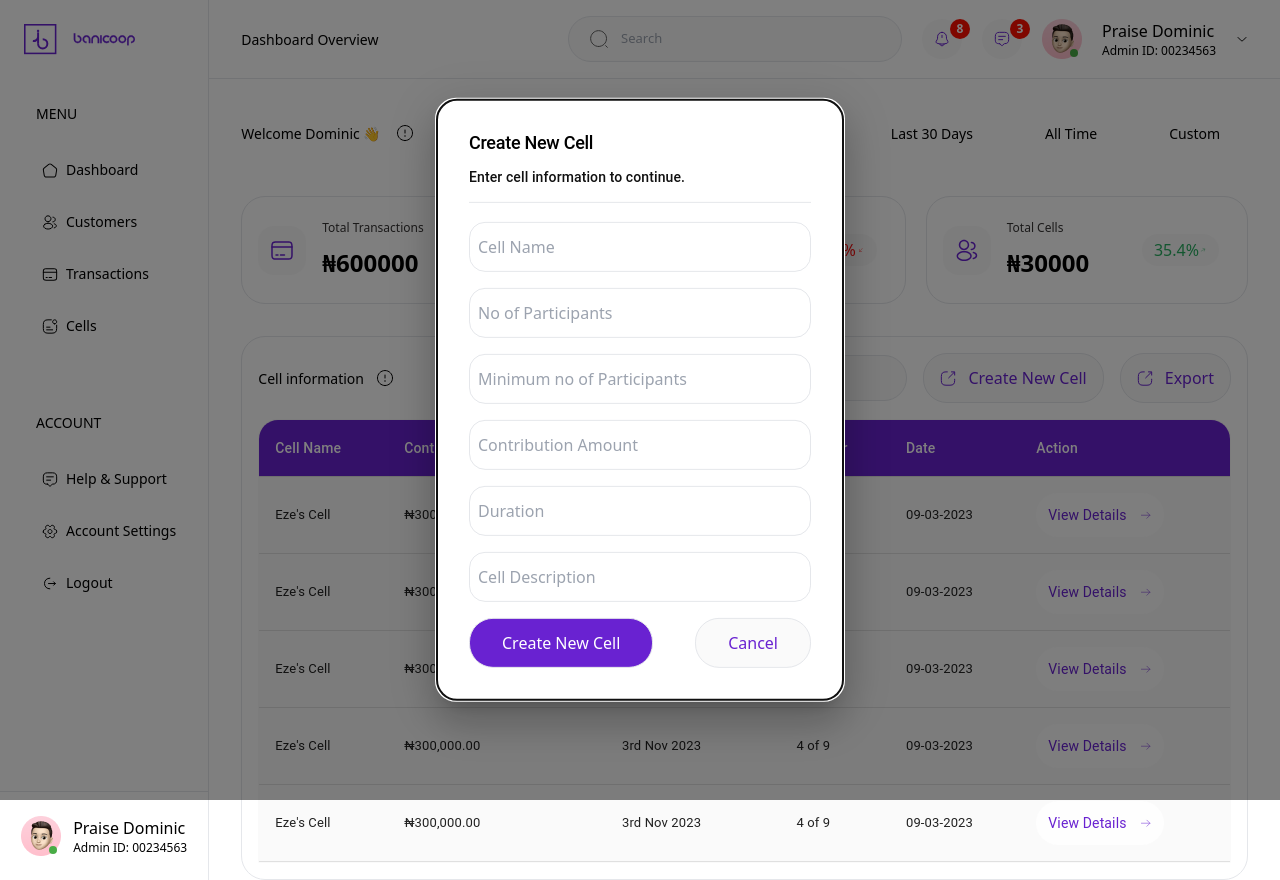
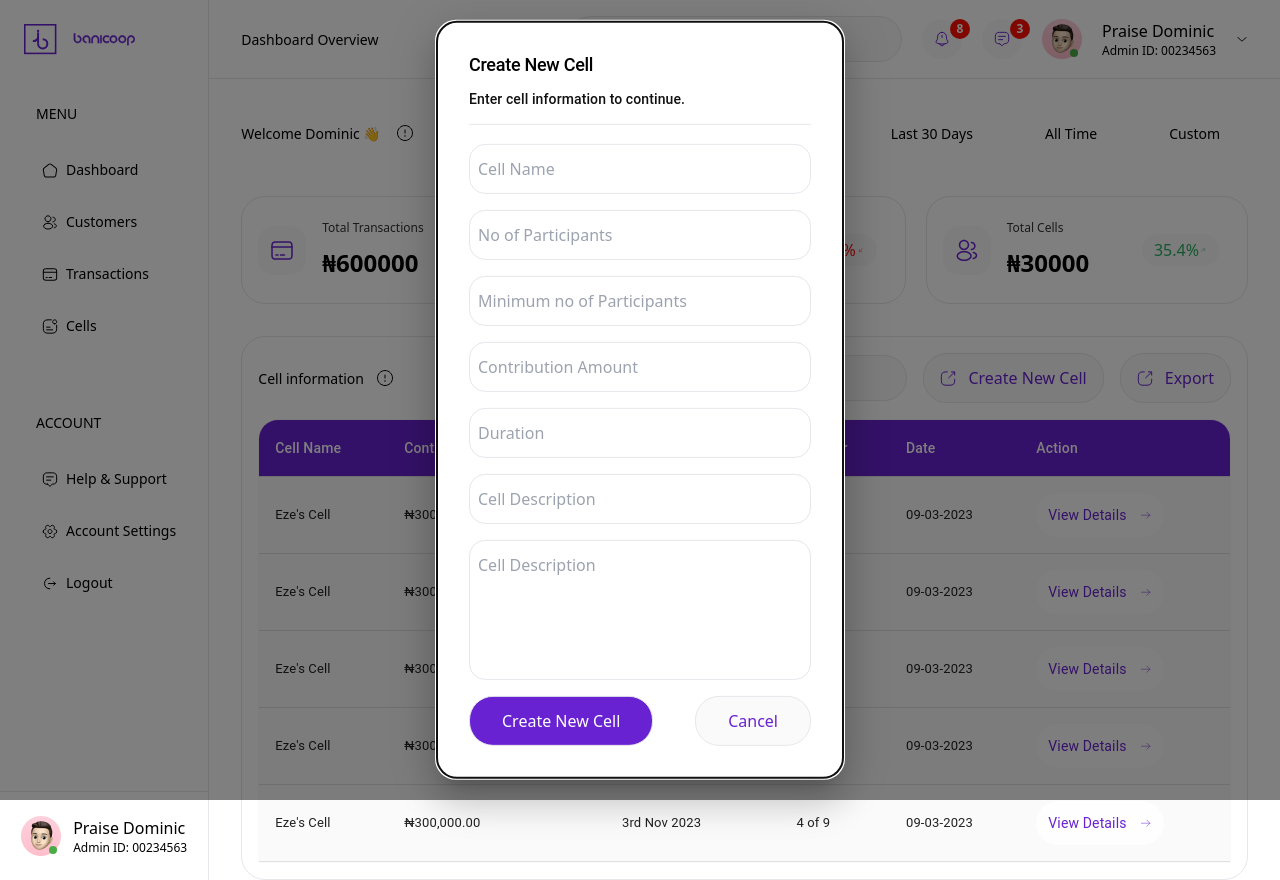
Before and after one commit to Banicoop/admin, a React (Create React App) app: page /cells in a window 1280 px wide. Both pictures are taken after a click on the element "Create New Cell". Built offline with nearby package versions, Linux system fonts and the light colour scheme.

Commit message:
text area issue resolved

```diff
--- a/src/components/inputs/TextArea.tsx
+++ b/src/components/inputs/TextArea.tsx
@@ -6,9 +6,10 @@ type Itext = {
 
 const TextArea:FC<Itext> = ({text}) => {
   return (
-    // <input type="text" className="px-2 py-3 rounded-2xl border-[1px] w-full h-[150px] outline-none"  placeholder='Cell Description'/>
+    <div className="rounded-2xl border-[1px] w-full px-2 py-3 h-[140px]">
+      <textarea placeholder={text} className='outline-none resize-none h-full w-full'/>
+    </div>
 
-    <textarea placeholder={text} className='px-2 py-3 rounded-2xl h-40 border-[1px] w-full outline-none resize-none'/>
   )
 }
 
--- a/src/pages/cells/CellDetails.tsx
+++ b/src/pages/cells/CellDetails.tsx
@@ -3,7 +3,7 @@ import Info from '../../components/infos/Info';
 import Search from '../../components/Search';
 import ExportBtn from '../../components/buttons/ExportBtn';
 import BasicTable from '../../components/tables/BasicTable';
-import EditCell from '../../sections/EditCell';
+import EditCell from '../../sections/cells/EditCell';
 
 
 const headcells = [
--- a/src/pages/cells/Cells.tsx
+++ b/src/pages/cells/Cells.tsx
@@ -4,7 +4,7 @@ import Search from '../../components/Search';
 import ExportBtn from '../../components/buttons/ExportBtn';
 import BasicTable from '../../components/tables/BasicTable';
 import { useNavigate } from 'react-router-dom';
-import CreateCell from '../../sections/CreateCell';
+import CreateCell from '../../sections/cells/CreateCell';
 
 
 const headcells = [
--- a/src/sections/CreateCell.tsx
+++ b/src/sections/cells/CreateCell.tsx
@@ -1,8 +1,8 @@
 import React, { FC, MouseEventHandler } from 'react'
-import BasicModal from '../components/modals/BasicModal';
-import Input from '../components/inputs/Input';
-import TextArea from '../components/inputs/TextArea';
-import Button from '../components/buttons/Button';
+import BasicModal from '../../components/modals/BasicModal';
+import Input from '../../components/inputs/Input';
+import TextArea from '../../components/inputs/TextArea';
+import Button from '../../components/buttons/Button';
 
 interface cType {
   open: boolean;
@@ -24,7 +24,7 @@ const CreateCell:FC<cType> = ({open, onClose, onClick}) => {
 
         <Input type='tel' placeholder='Cell Description'/>
 
-        {/* <TextArea text='Cell Description'/> */}
+        <TextArea text='Cell Description'/>
 
         <div className="flex items-center gap-2 justify-between">
           <Button text='Create New Cell' onClick={() => {}}/>
--- a/src/sections/EditCell.tsx
+++ b/src/sections/cells/EditCell.tsx
@@ -1,7 +1,7 @@
 import React, { FC, MouseEventHandler } from 'react';
-import BasicModal from '../components/modals/BasicModal';
-import Input from '../components/inputs/Input';
-import Button from '../components/buttons/Button';
+import BasicModal from '../../components/modals/BasicModal';
+import Input from '../../components/inputs/Input';
+import Button from '../../components/buttons/Button';
 
 interface cType {
   open: boolean;
```
